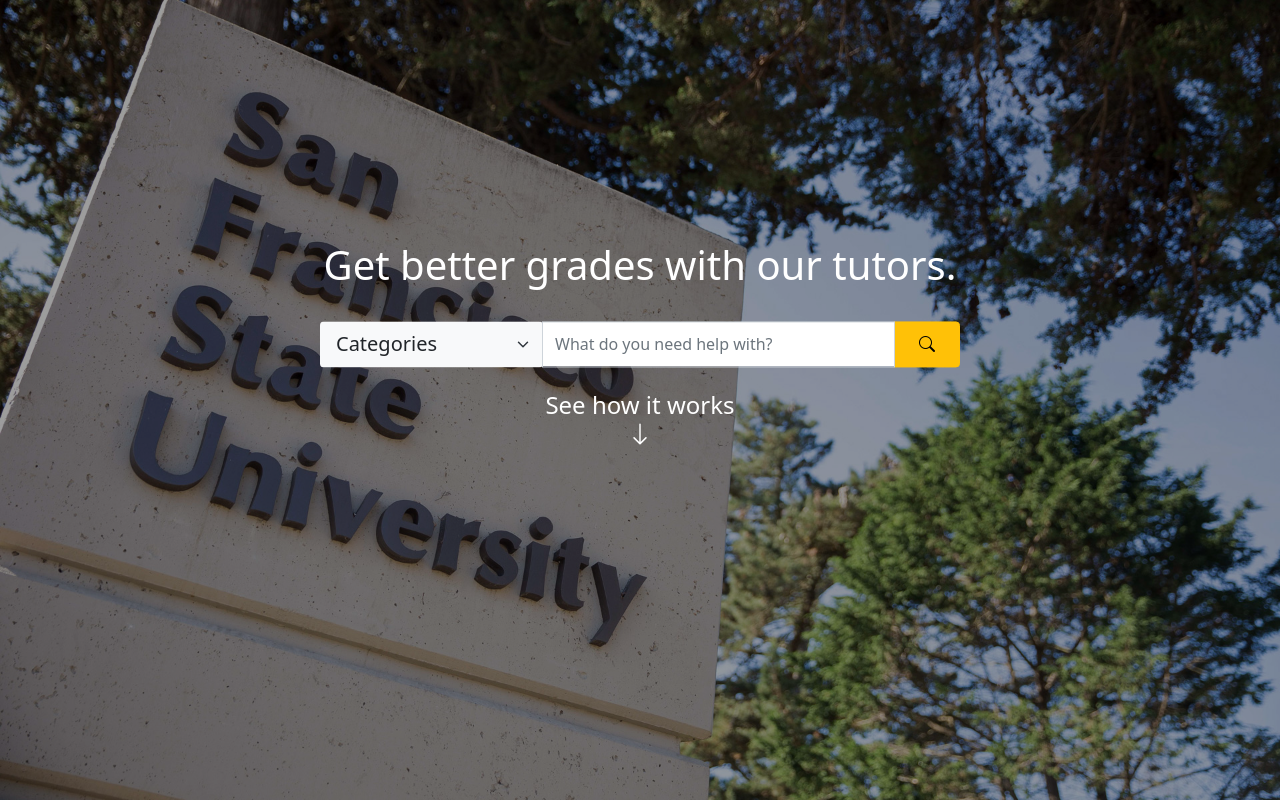
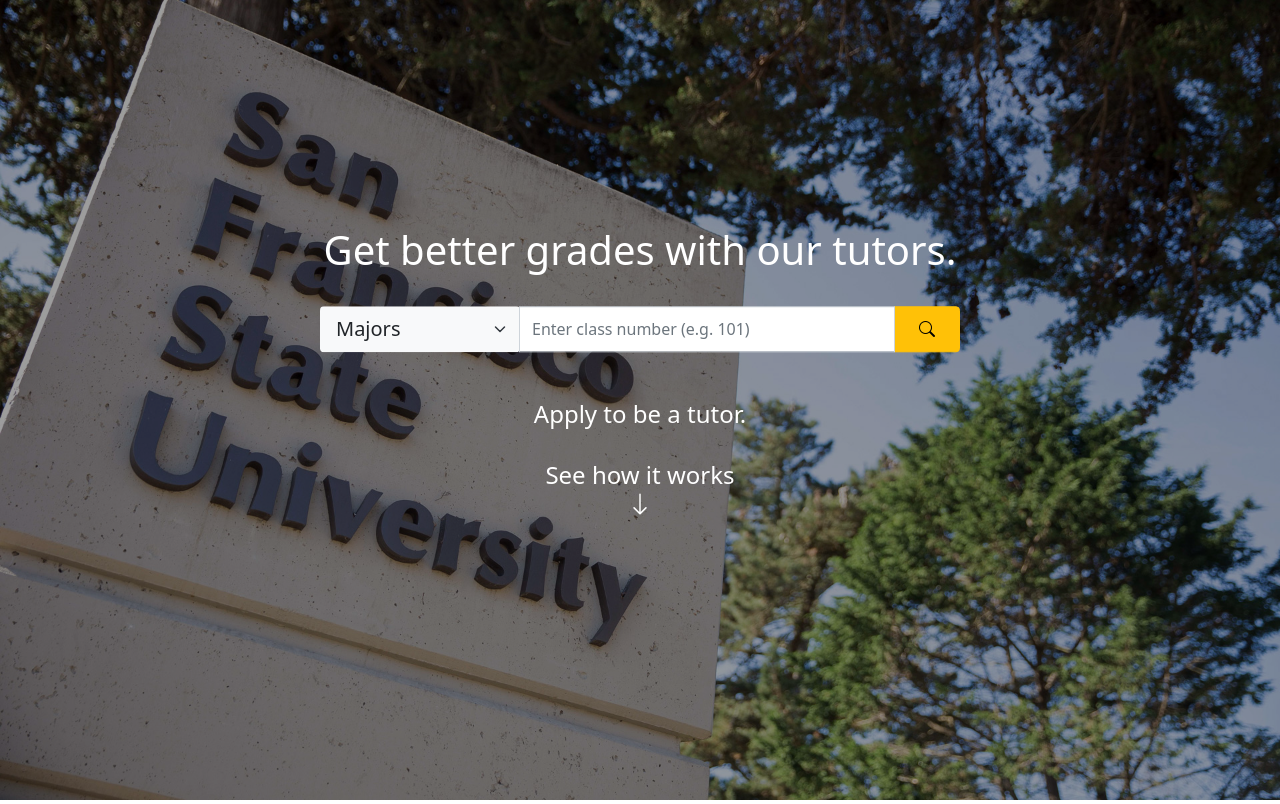
Before and after one commit to Zellineous/csc648-03-fa21-Team02-, a Flask app: page / in a window 1280 px wide. Shown: the part 56-860 px from the top of the page. Run offline with Flask 2, Linux system fonts and the light colour scheme.

Commit message:
added major categories to search + cta links

```diff
--- a/application/static/home.css
+++ b/application/static/home.css
@@ -58,3 +58,7 @@
     margin-top: 0;
     padding: 0 0 10px 0;
 }
+
+.links:hover {
+    transform: scale(1.1);
+}
--- a/application/templates/home.html
+++ b/application/templates/home.html
@@ -73,29 +73,28 @@
     <div class="overlay"></div>
 
     <!-- text and search bar -->
-    <div class="description">
+    <div class="description" style="padding-top: 70px;">
       <h1>Get better grades with our tutors.</h1>
       <br>
       <div class="d-flex flex-wrap justify-content-center">
         <!-- Search Bar -->
         <div class="col-sm-12">
-          <form action="/" method="post">
+          <form action="/" method="post" class="d-flex flex-row">
             <div class="input-group">
               <!-- Categories -->
-              <div class="input-group-prepend">
+              <div class="input-group-prepend" style="max-width: 200px;">
                 <select class="form-select form-select-lg shadow-none bg-light border-0" id="search_category"
                   name="search_category">
-                  <option>Categories</option>
+                  <option>Majors</option>
                   <option>Accounting</option>
                   <option>Business</option>
                   <option>Computer Science</option>
                   <option>Economics</option>
                   <option>Math</option>
-                  <option>Philosophy</option>
                 </select>
               </div>
               <!-- Search -->
-              <input type="text" class="form-control" placeholder="What do you need help with?" id="search"
+              <input type="text" class="form-control" placeholder="Enter class number (e.g. 101)" id="search"
                 name="search">
               <!-- Submit Button -->
               <button class="input-group-text shadow-none px-4 btn-warning">
@@ -103,18 +102,29 @@
               </button>
             </div>
           </form>
+          <br>
+          <br>
         </div>
 
-        <!-- Scroll Down -->
         <div>
-          <br>
-          <a href="#scroll-target" style="text-decoration:none">
-            <h4
-              style="color:white">See how it works
-              <br>
-              <i class="bi bi-arrow-down"></i>
-            </h4>
-          </a>
+          <!-- tutor apply -->
+          <div class="links">
+            <a href="/register" style="text-decoration:none">
+              <h4 style="color:white">Apply to be a tutor.
+              </h4>
+            </a>
+            <br>
+          </div>
+
+          <!-- Scroll Down -->
+          <div class="links">
+            <a href="#scroll-target" style="text-decoration:none">
+              <h4 style="color:white">See how it works
+                <br>
+                <i class="bi bi-arrow-down"></i>
+              </h4>
+            </a>
+          </div>
         </div>
 
       </div>
```
